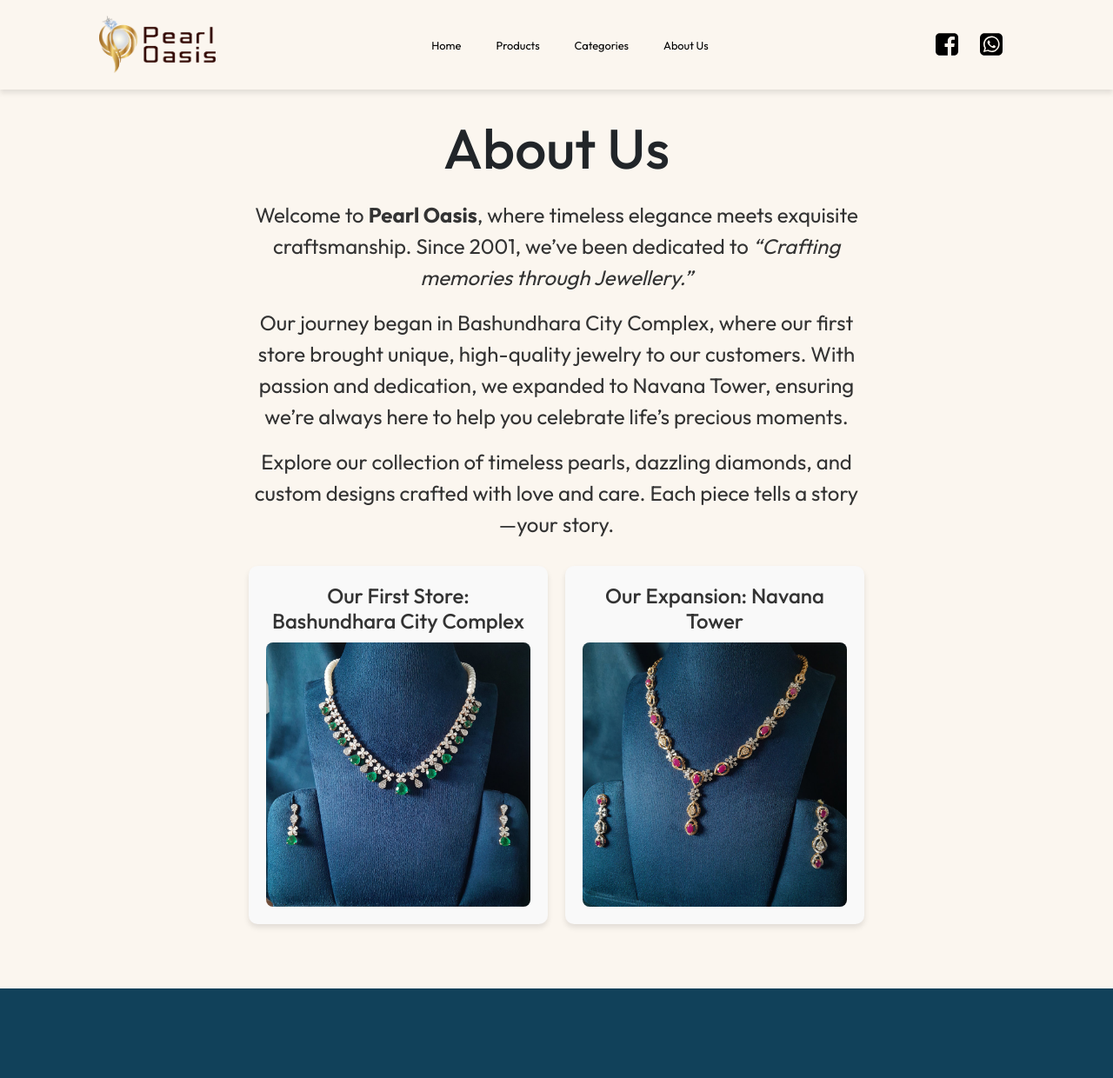
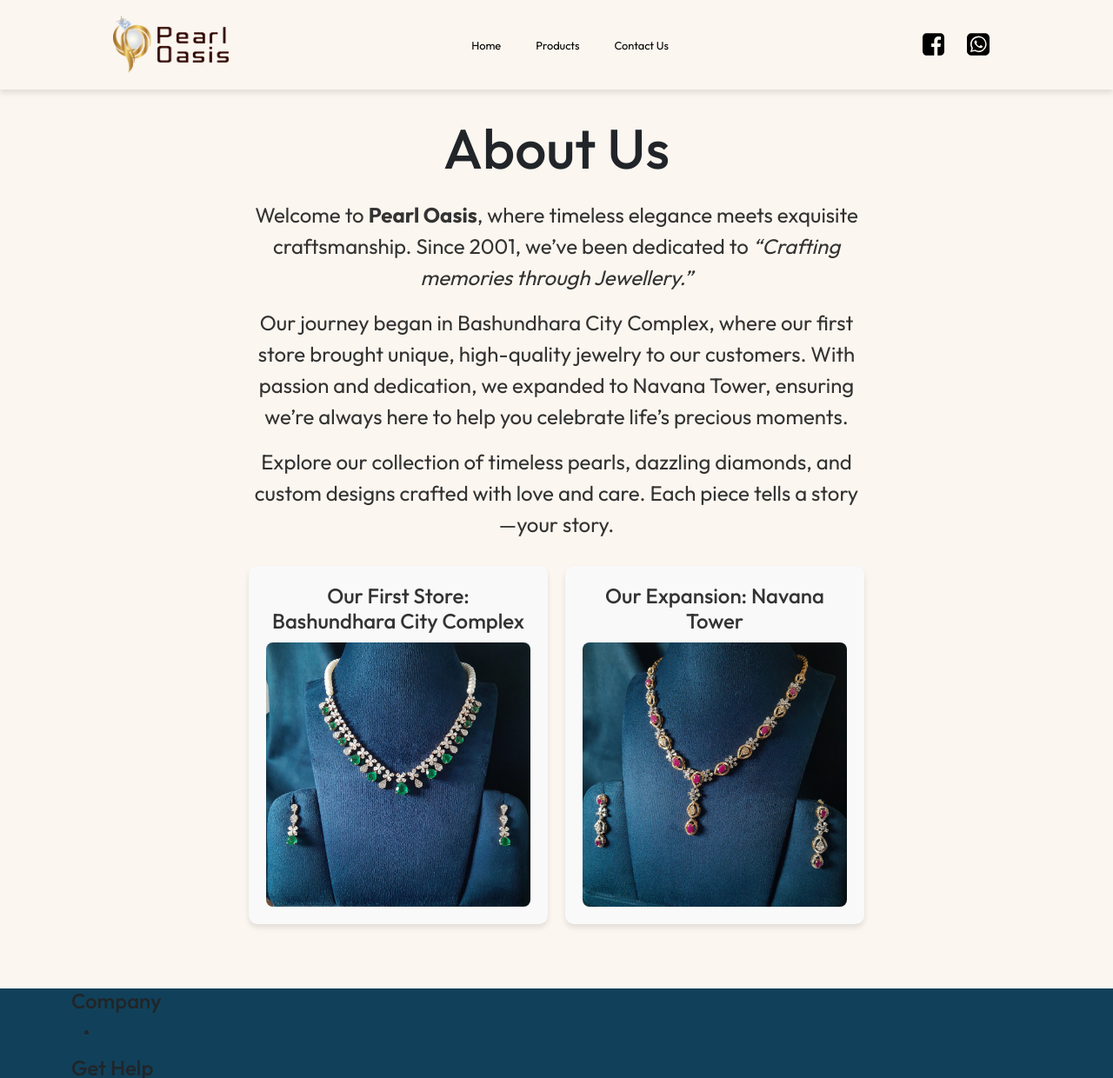
Before and after one commit to RobinDoughnut/pearl-oasis, a PHP site: page /about.php in a window 1280 px wide. Shown: the whole page at 87% size. Run offline with PHP 8.4, Linux system fonts and the light colour scheme; some libraries are stand-ins or nearby versions.

Commit message:
new changes

```diff
--- a/php/about.php
+++ b/php/about.php
@@ -25,8 +25,8 @@
             <a href="javascript:void(0)" class="closebtn" onclick="closeNav()">&times;</a>
             <a href="index.php">Home</a>
             <a href="products.php">Products</a>
-            <a href="index.php#category">Categories</a>
-            <a href="about.php">About Us</a>
+            <!-- <a href="index.php#category">Categories</a> -->
+            <a href="about.php">Contact Us</a>
         </div>
 
 
@@ -39,8 +39,8 @@
                 <ul>
                     <li><a class="link" href="index.php">Home</a></li>
                     <li><a class="link" href="products.php">Products</a></li>
-                    <li><a class="link" href="index.php#category">Categories</a></li>
-                    <li><a class="link" href="about.php">About Us</a></li>
+                    <!-- <li><a class="link" href="index.php#category">Categories</a></li> -->
+                    <li><a class="link" href="about.php">Contact Us</a></li>
                 </ul>
             </nav>
             <div class="links">
@@ -88,7 +88,35 @@
             </div>
         </div>
     </main>
-    <footer>
+    <footer class="footer">
+        <div class="container">
+            <div class="row">
+                <div class="footer-col">
+                    <h4>Company</h4>
+                    <ul>
+                        <li><a href="#"></a></li>
+                    </ul>
+                </div>
+                <div class="footer-col">
+                    <h4>Get Help</h4>
+                    <ul>
+                        <li><a href="#"></a></li>
+                    </ul>
+                </div>
+                <div class="footer-col">
+                    <h4>Online shop</h4>
+                    <ul>
+                        <li><a href="#"></a></li>
+                    </ul>
+                </div>
+                <div class="footer-col">
+                    <h4>Follow us</h4>
+                    <ul>
+                        <li><a href="#"></a></li>
+                    </ul>
+                </div>
+            </div>
+        </div>
 
     </footer>
 </body>
```
Also changed, not shown: css/style.css (+14 -2 lines), php/index.php (+4 -4 lines), php/products.php (+4 -4 lines), 1 other file.
